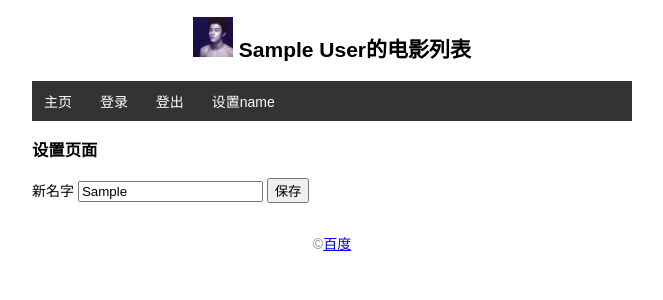
After one commit to hao-minmin/project, a Flask app: page /settings in a window 1280 px wide. The commit adds this page. Shown: the top 300 px of the page, without its empty margins (308-971 px from the left). Run offline with Flask 2, Linux system fonts and the light colour scheme; the visitor is signed in with stand-in values (Sample User, id 1); data comes from the database, SQL or seed files in the repository.

Commit message:
'使用Flask-Login'

```diff
--- a/app.py
+++ b/app.py
@@ -3,8 +3,9 @@ import sys
 import click
 
 from flask import Flask,render_template,request,url_for,redirect,flash
-
 from flask_sqlalchemy import SQLAlchemy
+from werkzeug.security import generate_password_hash,check_password_hash
+from flask_login import LoginManager,UserMixin,login_user,logout_user,login_required,current_user
 
 WIN = sys.platform.startswith('win')
 if WIN:
@@ -19,6 +20,32 @@ app.config['SQLALCHEMY_TRACK_MODIFICATIONS'] = False  # 关闭对模型修改的
 app.config['SECRET_KEY'] = 'dev'
 db = SQLAlchemy(app)
 
+login_manager = LoginManager(app)  # 实例化扩展类
+@login_manager.user_loader
+def load_user(user_id):
+    user = User.query.get(int(user_id))
+    return user
+login_manager.login_view = 'login'
+login_manager.login_message = '您未登录'
+
+class User(db.Model,UserMixin):
+    id = db.Column(db.Integer,primary_key=True)  # 主键
+    name = db.Column(db.String(20))  # name
+    username = db.Column(db.String(20))
+    password_hash = db.Column(db.String(128))
+
+    def set_password(self,password):
+        self.password_hash = generate_password_hash(password)
+
+    def validate_password(self,password):
+        return check_password_hash(self.password_hash,password)
+
+class Movie(db.Model):
+    id = db.Column(db.Integer,primary_key = True)  # 主键
+    title = db.Column(db.String(60))  # 电影标题
+    year = db.Column(db.String(4)) # 电影年份
+
+
 # 注册命令
 @app.cli.command()
 @click.option('--drop',is_flag=True,help='Create after drop')
@@ -26,17 +53,9 @@ def initdb(drop):
     if drop:
         db.drop_all()
     db.create_all()
-    click.echo('初始化数据库。。。')
+    click.echo('初始化数据库。。。')# 注册命令
 
-class User(db.Model):
-    id = db.Column(db.Integer,primary_key=True)  # 主键
-    name = db.Column(db.String(20))  # name
-
-class Movie(db.Model):
-    id = db.Column(db.Integer,primary_key = True)  # 主键
-    title = db.Column(db.String(60))  # 电影标题
-    year = db.Column(db.String(4)) # 电影年份
-
+# 导入数据
 @app.cli.command()
 def forge():
     db.create_all()
@@ -61,11 +80,33 @@ def forge():
     db.session.commit()
     click.echo('导入数据完成')
 
+# 生成管理员账户
+@app.cli.command()
+@click.option('--username',prompt=True,help='用户名')
+@click.option('--password',prompt=True,help='密码',confirmation_prompt=True,hide_input=True)
+def admin(username,password):
+    db.create_all()
+
+    user = User.query.first()
+    if user is not None:
+        click.echo('更新用户')
+        user.username = username
+        user.set_password(password)
+    else:
+        click.echo('创建用户')
+        user = User(username=username,name='Bruce')
+        user.set_password(password)
+        db.session.add(user)
+    db.session.commit()
+    click.echo('完成')
+
 # 首页
 @app.route('/',methods=['GET','POST'])
 def index():
     # user = User.query.first()  # 读取用户记录
     if request.method == 'POST':
+        if not current_user.is_authenticated:
+            return redirect(url_for('index'))
         title = request.form.get('title')
         year = request.form.get('year')
         # 验证数据不为空，year长度不能超过4，title长度不能超过60
@@ -83,6 +124,7 @@ def index():
 
 # 编辑视图函数
 @app.route('/movie/edit/<int:movie_id>',methods=['GET','POST'])
+@login_required
 def edit(movie_id):
     movie = Movie.query.get_or_404(movie_id)
     if request.method == 'POST':
@@ -103,12 +145,60 @@ def edit(movie_id):
 
 #  删除
 @app.route('/movie/delete/<int:movie_id>',methods=['POST'])
+@login_required
 def delete(movie_id):
     movie = Movie.query.get_or_404(movie_id)
     db.session.delete(movie)
     db.session.commit()
     flash('删除数据成功')
     return redirect(url_for('index'))
+
+
+# 登录
+@app.route('/login',methods=['GET','POST'])
+def login():
+    if request.method == 'POST':
+        username = request.form['username']
+        password = request.form['password']
+
+        if not username or not password:
+            flash('输入错误')
+            return redirect(url_for('login'))
+
+        user = User.query.first()
+        # 验证用户名和密码是否一致
+        if username == user.username and user.validate_password(password):
+            login_user(user)
+            flash('登录成功')
+            return redirect(url_for('index'))
+
+        flash('用户名或者密码错误')
+        return redirect(url_for('login'))
+    return render_template('login.html')
+# 登出
+@app.route('/logout')
+def logout():
+    logout_user()
+    flash('退出')
+    return redirect(url_for('index'))
+
+# 设置
+@app.route('/settings',methods=['GET','POST'])
+@login_required
+def settings():
+    if request.method == 'POST':
+        name = request.form['name']
+        if not name or len(name)>20:
+            flash('输入错误')
+            return redirect(url_for('settings'))
+        current_user.name = name
+        # user = User.query.first()
+        # user.name = name
+        db.session.commit()
+        flash('设置name成功')
+        return redirect(url_for('index'))
+
+    return render_template('settings.html')
 
 
 # 处理页面404错误
--- a/static/style.css
+++ b/static/style.css
@@ -47,7 +47,7 @@ nav li {
     float: left;
 }
 nav li a{
-    display: block;
+    display: inline-block;
     color: white;
     text-align: center;
     padding: 10px 12px;
--- a/templates/base.html
+++ b/templates/base.html
@@ -23,7 +23,16 @@
     </h2>
     <nav>
         <ul>
-            <li><a href="{{ url_for('index') }}">主页</a></li>
+            <li>
+                <a href="{{ url_for('index') }}">主页</a>
+                {% if current_user.is_authenticated %}
+                <a href="{{ url_for('login') }}">登录</a>
+                <a href="{{ url_for('logout') }}">登出</a>
+                <a href="{{ url_for('settings') }}">设置name</a>
+                {% else %}
+                <a href="{{ url_for('login') }}">登录</a>
+                {% endif %}
+            </li>
         </ul>
     </nav>
     {% block content %}{% endblock %}
--- a/templates/index.html
+++ b/templates/index.html
@@ -4,11 +4,13 @@
 {# length过滤器获取movies变量长度 #}
 <p>{{ movies|length }}</p>
 
+{% if current_user.is_authenticated %}
 <form action="/" method="POST">
     电影名称  <input type="text" name='title' autocomplete="off" required>
     年份     <input type="text" name='year' autocomplete="off" required>
     <input class="btn" type="submit" name='submit' value="添加电影信息">
 </form>
+{% endif %}
 
 <ul class="movie-list">
     {% for movie in movies %}
@@ -17,6 +19,7 @@
         <span class="float-right">
             <a href="http://v.baidu.com/v?word={{ movie.title }}&ct=301989888&rn=67&pn=0&db=0&s=0&fbl=800&ie=utf-8" class="vbaidu" href="" target="_blank" title="百度视频中搜索">百度视频</a>
         </span>
+        {% if current_user.is_authenticated %}
         <span class="float-right">
             <a class="btn" href="{{ url_for('edit',movie_id=movie.id) }}">编辑</a>
         </span>
@@ -25,6 +28,7 @@
                 <input type="submit" name="delete" value="删除" onclick="return confim('是否删除？')">
             </form>
         </span>
+        {% endif %}
     </li>
 
     {% endfor %}
--- /dev/null
+++ b/templates/settings.html
@@ -0,0 +1,9 @@
+{% extends 'base.html' %}
+
+{% block content %}
+    <h3>设置页面</h3>
+    <form action="" method="post">
+        新名字  <input type="text" name='name' autocomplete="off" required value={{ current_user.name }}>
+        <input type="submit" name="submit" value="保存">
+    </form>
+{% endblock %}
```
Also changed, not shown: templates/login.html (added, +13 -0 lines).
